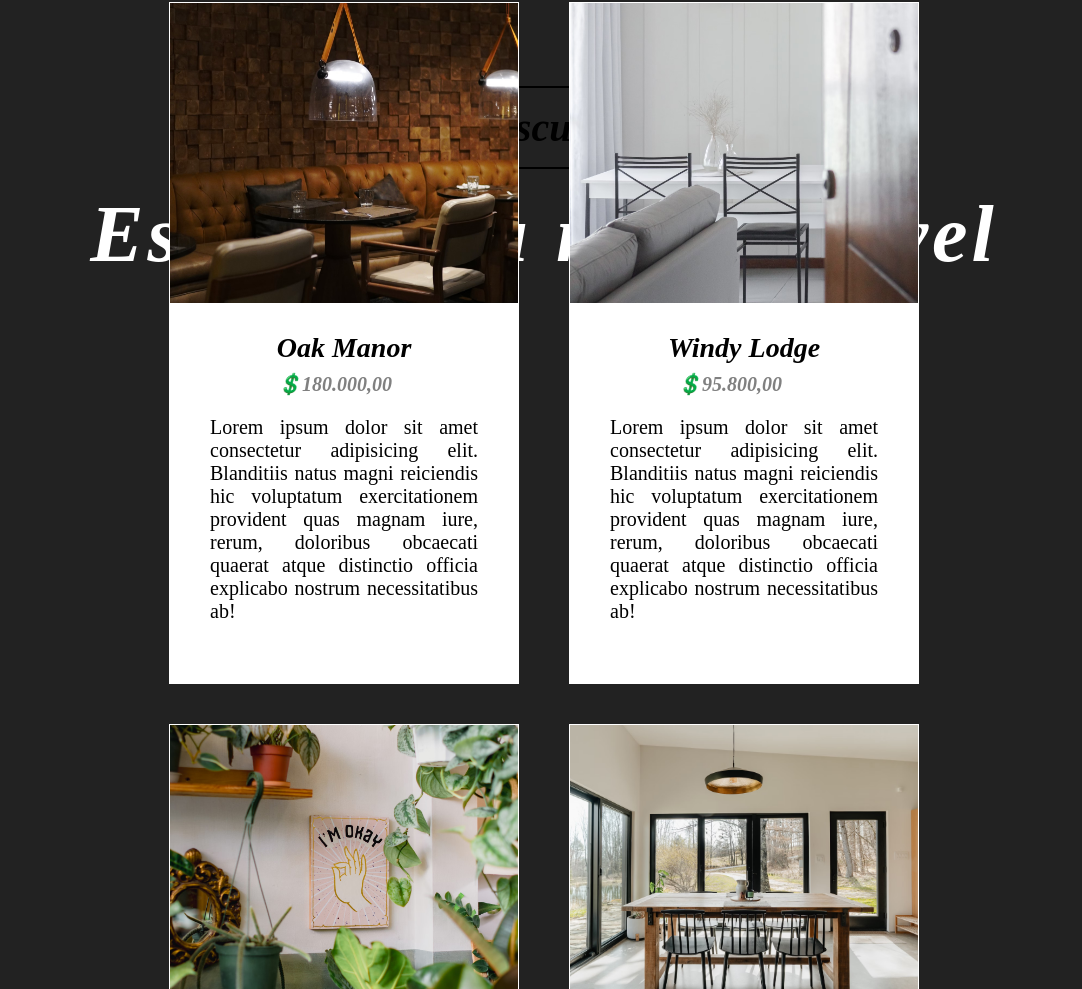
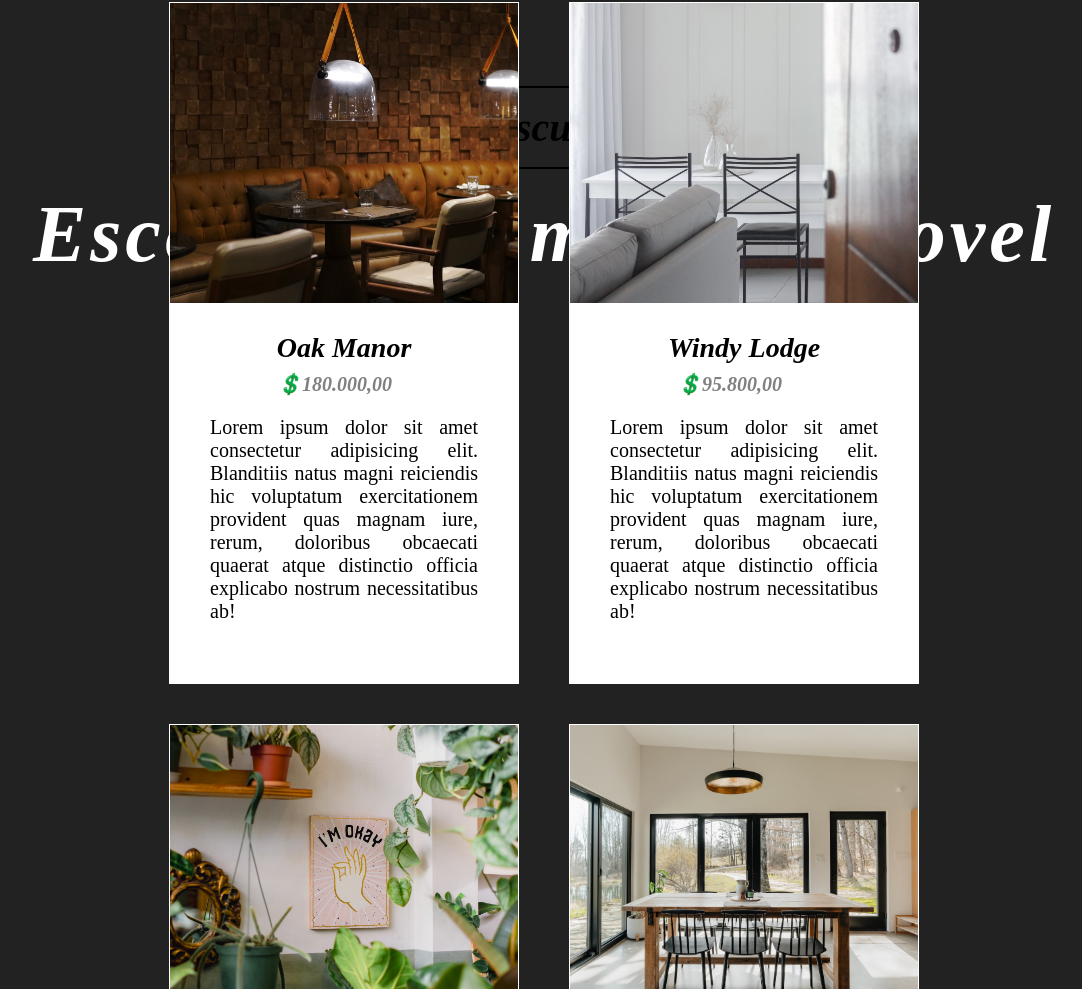
Before and after one commit to julianoventola/proprieties-rent, a plain HTML site: page index.html in a window 1280 px wide. Shown: the part 898-1887 px from the top of the page, without its empty margins (96-1178 px from the left). Drawn offline with Linux system fonts and the light colour scheme.

Commit message:
altera o titulo do site

```diff
--- a/index.html
+++ b/index.html
@@ -13,7 +13,7 @@
     <div class="overlay">
       <img src="./images/logo.png" alt="Logo" class="logo">
       <a href="#places" class="link">Descubra</a>
-      <h1 class="title">Escolha seu novo imovel</h1>
+      <h1 class="title">Escolha meu melhor imovel</h1>
     </div>
   </header>
 
```
